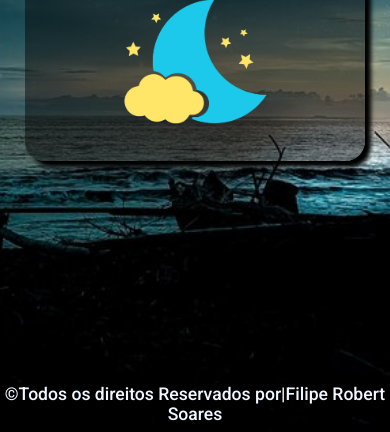
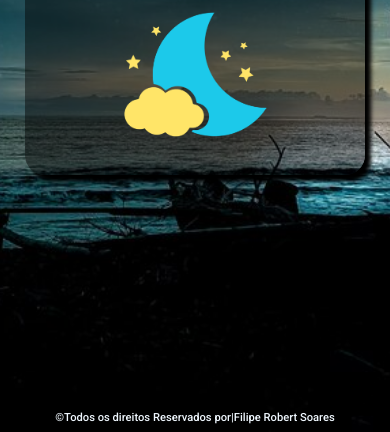
Before and after one commit to RobertFill/pontosDoDia2, a plain HTML site: page index.html in a window 390 px wide. Shown: the part 412-844 px from the top of the page. Drawn offline with Linux system fonts and the light colour scheme.

Commit message:
pontosDoDia2 commit

```diff
--- a/style.css
+++ b/style.css
@@ -78,5 +78,8 @@ footer{
     .boxImg img{
         width: 155px;
     }
+    footer{
+      font-size: .7pc;
+    }
 
 }
```
